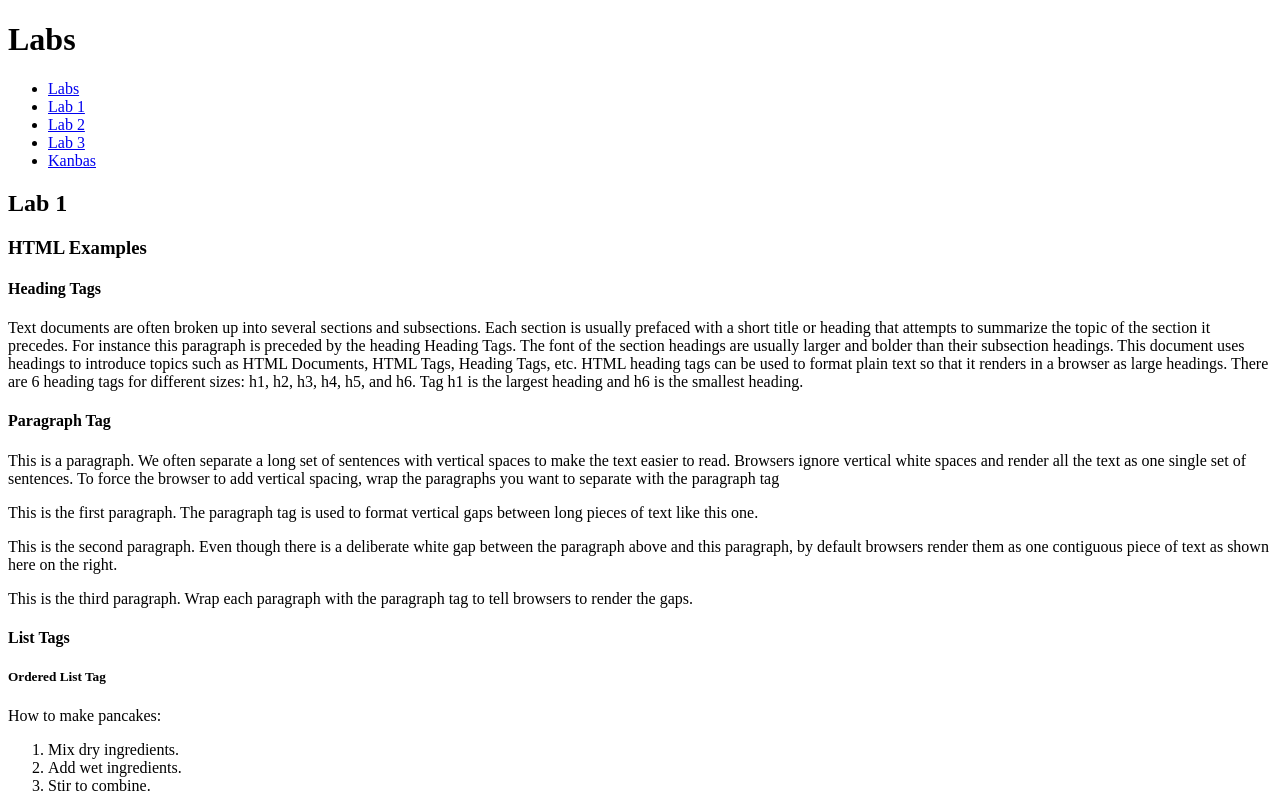
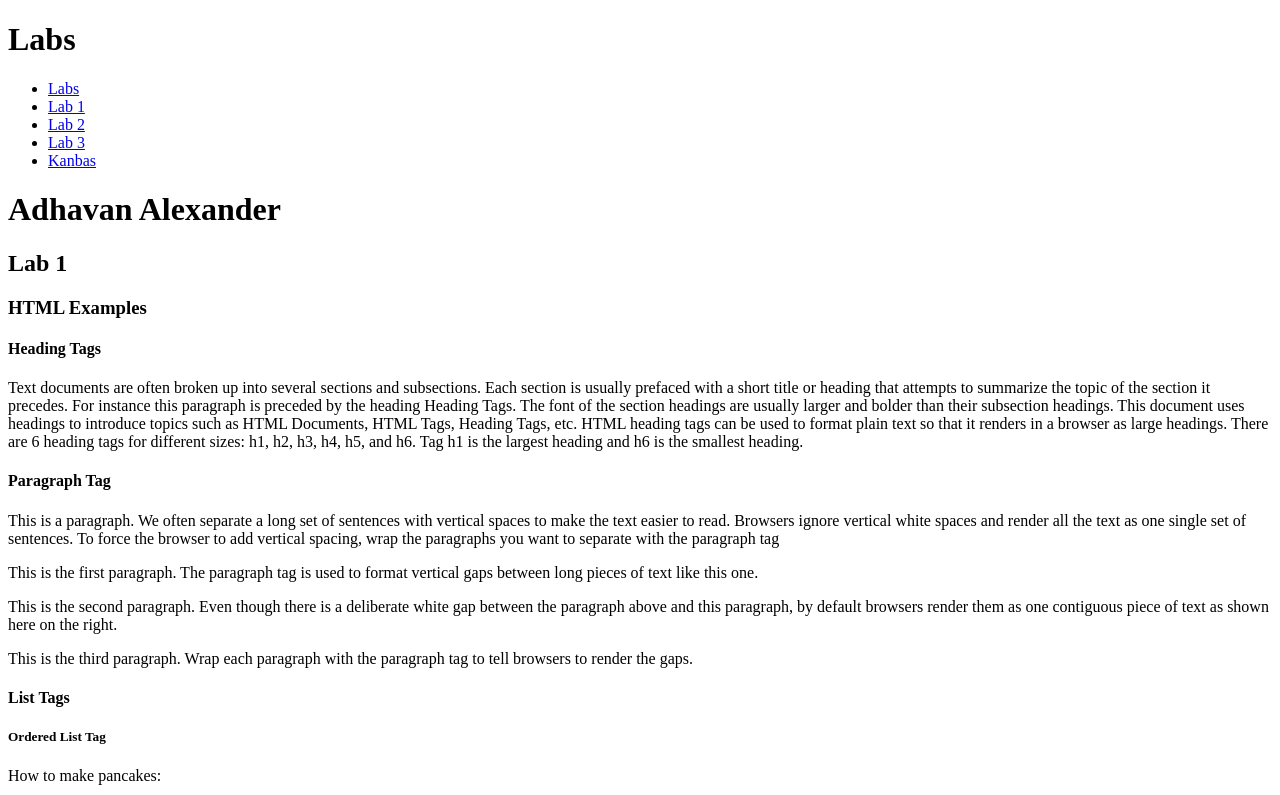
Before and after one commit to adhu23520/kanbas-react-web-app-su1-2024, a React (Create React App) app: page /#/Labs/Lab1 in a window 1280 px wide. Shown: the top 795 px of the page. Built offline with nearby package versions, Linux system fonts and the light colour scheme.

Commit message:
first commit

```diff
--- a/src/Labs/Lab1/index.tsx
+++ b/src/Labs/Lab1/index.tsx
@@ -1,5 +1,7 @@
 export default function Lab1() {
     return (
+        <div>
+            <h1>Adhavan Alexander</h1>
       <div id="wd-lab1">
         <h2>Lab 1</h2>
         <h3>HTML Examples</h3>
@@ -311,10 +313,10 @@
 
 <h4>The github repository is as follows:</h4>
 
-<a id="wd-github" href="https://www.lipsum.com">click here</a>
+<a id="wd-github" href="https://github.com/adhu23520">click here</a>
 <br/>
 
-
+</div>
       </div>
     );
   }
```
